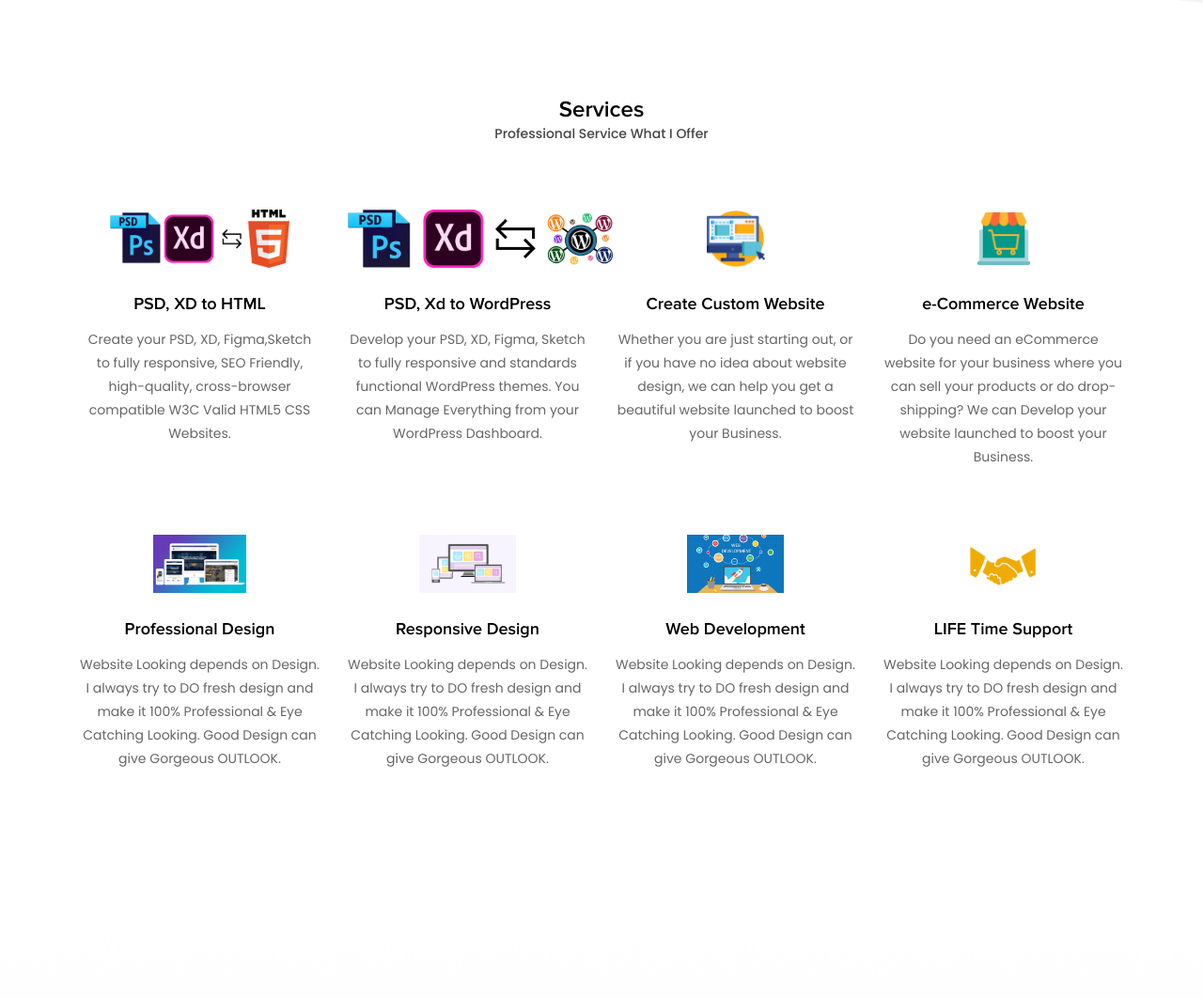
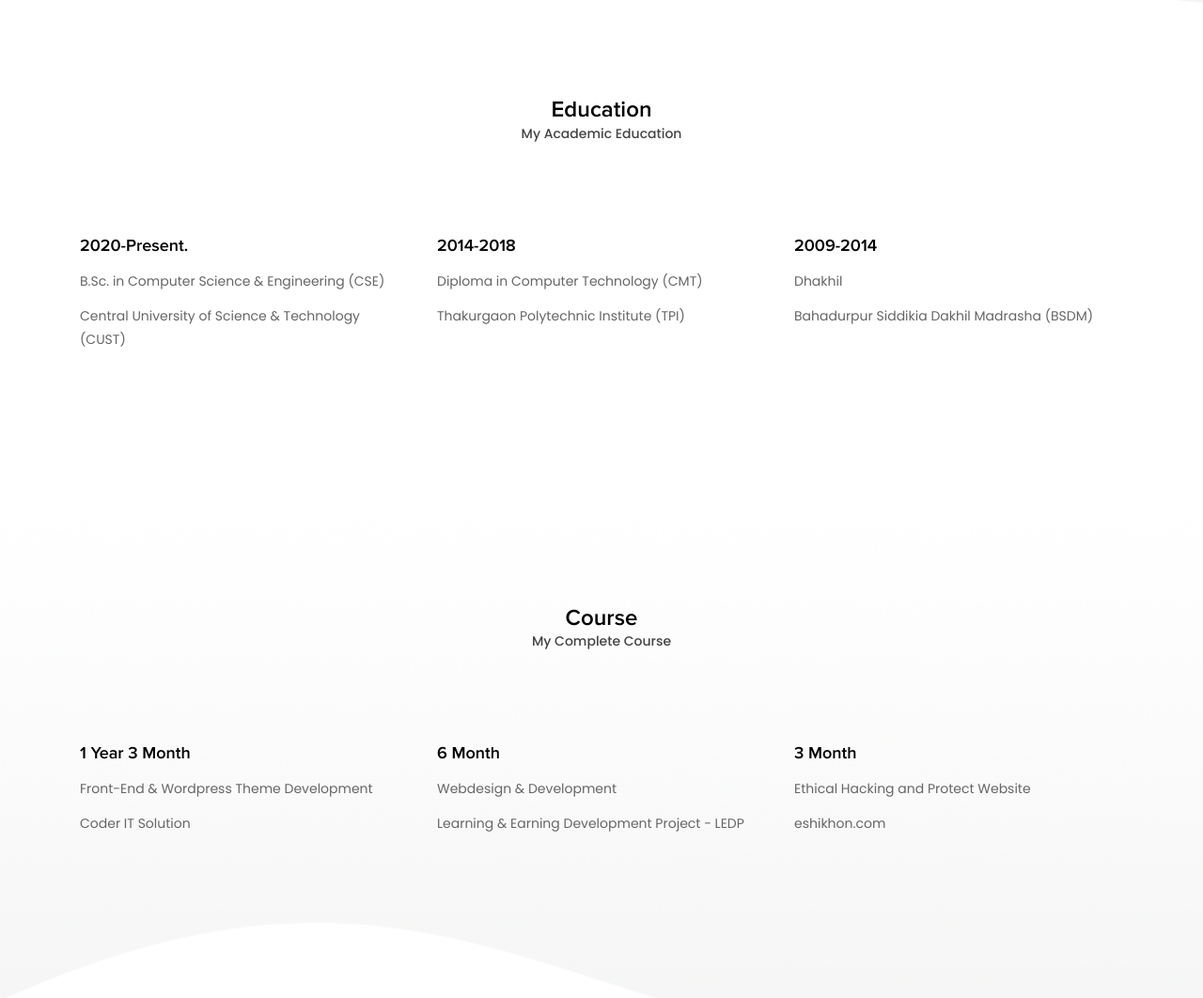
Before and after one commit to codermdyousuf/Portfolio, a plain HTML site: page index.html in a window 1280 px wide. Shown: the part 1291-2353 px from the top of the page at 94% size. Drawn offline with Linux system fonts and the light colour scheme; a script that the page names is missing.

Commit message:
Add files via upload

```diff
--- a/assets/css/style.css
+++ b/assets/css/style.css
@@ -480,6 +480,16 @@ h4 > a{
 .about-text p > span{
     color:#000000;
 }
+/*****************************************************/
+/*************    5. Education Area   *****************/
+/*****************************************************/
+.education {
+	text-align:left !important;
+}
+
+
+
+
 /*****************************************************/
 /*************    5. Services Area   *****************/
 /*****************************************************/
--- a/index.html
+++ b/index.html
@@ -59,7 +59,7 @@
 					<div class="col-xl-12">
 						<div class="y-contact">
 							<ul>
-								<li><a href="mailto:helloyousuf1@gmail.com">Gmail: helloyousuf1@gmail.com</a></li>
+								<li><a href="mailto:codermdoyousuf@gmail.com">Gmail: codermdoyousuf@gmail.com</a></li>
 								<li><a href="tel:01796451581">Phone Number: 01796451581</a></li>
 							</ul>
 						</div>
@@ -93,11 +93,13 @@
 			                            <ul>
 			                                <li><a class='active' data-scroll-nav='0' href="#">Home</a></li>
 			                                <li><a data-scroll-nav='1' href="#">About</a></li>
-			                                <li><a data-scroll-nav='2' href="#">Services</a></li>
-			                                <li><a data-scroll-nav='3' href="#">Skils</a></li>
-			                                <li><a data-scroll-nav='4' href="#">Protfolio</a></li>
-			                                <li><a data-scroll-nav='5' href="#">Clints</a></li>
-			                                <li><a data-scroll-nav='6' href="#">Contact</a></li>
+			                                <li><a data-scroll-nav='2' href="#">Education</a></li>
+			                                <li><a data-scroll-nav='3' href="#">Course</a></li>
+											<li><a data-scroll-nav='4' href="#">Services</a></li>
+			                                <li><a data-scroll-nav='5' href="#">Skils</a></li>
+			                                <li><a data-scroll-nav='6' href="#">Protfolio</a></li>
+			                                <li><a data-scroll-nav='7' href="#">Clints</a></li>
+			                                <li><a data-scroll-nav='8' href="#">Contact</a></li>
 			                            </ul>
 		                        	</nav>
 	                        	</div>
@@ -157,7 +159,7 @@
         				<div class="about-text">
         					<h2>About Me</h2>
         					<h3>Web Designer And Wordpress Developer</h3>
-        					<p>I am <span> Yousuf </span>, Web-designer and developer. I design any kind of WordPress website, and HTML,CSS websites. I started Web Designer Wall in April 2013 as my personal blog to talk about design ideas, trends, and tutorials. The site has been featured on many magazines and galleries. It is also recognized as one of the popular design blogs due to quality content and beautiful design. Thank you for your support and visit.</p>
+        					<p>I am <span> Yousuf </span>, Web-designer and developer. I design any kind of WordPress website, and HTML,CSS websites. I started Web Designer Wall in April 2018 as my personal blog to talk about design ideas, trends, and tutorials. The site has been featured on many magazines and galleries. It is also recognized as one of the popular design blogs due to quality content and beautiful design. Thank you for your support and visit.</p>
         					<!-- Header Button -->
         					<div class="header-btn about-btn">
 		  						<ul>
@@ -172,8 +174,106 @@
         	</div>
         </section>
         <!-- End About Me Area -->
+
+
+		<!-- Start Education Area -->
+		<section class="services-area section-padding" data-scroll-index='2'>
+        	<div class="container">
+        		<div class="row">
+        			<div class="col-xl-12">
+        				<!-- Section Heading -->
+        				<div class="section-heading">
+        					<h2>Education</h2>
+        					<h3>My Academic Education</h3>
+        				</div>
+        			</div>
+        		</div>
+        		<div class="row">
+					<!-- single Education item -->
+        			<div class="col-xl-4 col-md-6">
+        				<div class="single-services-item education">
+        					<h4>2020-Present.</h4>
+        					<p>B.Sc. in Computer Science & Engineering (CSE)</p>
+        					<p>Central University of Science & Technology (CUST)</p>
+        				</div>
+        			</div>
+
+					<!-- single Education item -->
+        			<div class="col-xl-4 col-md-6">
+        				<div class="single-services-item education">
+        					<h4>2014-2018</h4>
+        					<p>Diploma in Computer Technology (CMT)</p>
+        					<p>Thakurgaon Polytechnic Institute (TPI)</p>
+        				</div>
+        			</div>
+
+					<!-- single Education item -->
+        			<div class="col-xl-4 col-md-6">
+        				<div class="single-services-item education">
+        					<h4>2009-2014</h4>
+        					<p>Dhakhil</p>
+        					<p>Bahadurpur Siddikia Dakhil Madrasha (BSDM)</p>
+        				</div>
+        			</div>
+
+
+
+        		</div>
+        	</div>
+        </section>
+		<!-- End Education Area -->
+
+		<!-- Start Course Area -->
+		<section class="my-skills-area section-padding" data-scroll-index='3'>
+        	<div class="container">
+        		<div class="row">
+        			<div class="col-xl-12">
+        				<!-- Section Heading -->
+        				<div class="section-heading">
+        					<h2>Course</h2>
+        					<h3>My Complete Course</h3>
+        				</div>
+        			</div>
+        		</div>
+				<div class="skills">
+	        		<div class="row">
+	        			<!-- single Education item -->
+        			<div class="col-xl-4 col-md-6">
+        				<div class="single-services-item education">
+        					<h4>1 Year 3 Month</h4>
+        					<p>Front-End & Wordpress Theme Development</p>
+        					<p>Coder IT Solution</p>
+        				</div>
+        			</div>
+
+					<!-- single Education item -->
+        			<div class="col-xl-4 col-md-6">
+        				<div class="single-services-item education">
+        					<h4>6 Month</h4>
+        					<p>Webdesign & Development</p>
+        					<p>Learning & Earning Development Project - LEDP</p>
+        				</div>
+        			</div>
+
+					<!-- single Education item -->
+        			<div class="col-xl-4 col-md-6">
+        				<div class="single-services-item education">
+        					<h4>3 Month</h4>
+        					<p>Ethical Hacking and Protect Website</p>
+        					<p>eshikhon.com</p>
+        				</div>
+        			</div>
+
+	        		</div>
+	        	</div>
+        	</div>
+        </section>
+
+
+		<!-- End Course Area -->
+
         <!-- Start Services Area -->
-        <section class="services-area section-padding" data-scroll-index='2'>
+        <section class="services-area section-padding" data-scroll-index='4'>
         	<div class="container">
         		<div class="row">
         			<div class="col-xl-12">
@@ -214,7 +314,7 @@
         				<div class="single-services-item">
         					<img src="assets/images/services/ecommerce-website.png" alt="Services Images">
         					<h4>e-Commerce Website</h4>
-        					<p>Do you need an eCommerce website for your business where you can sell your products or do drop-shipping? We can Develop your website                                 launched to boost your Business.</p>
+        					<p>Do you need an eCommerce website for your business where you can sell your products or do drop-shipping? We can Develop your website launched to boost your Business.</p>
         				</div>
         			</div>
         			<!-- single services item -->
@@ -222,7 +322,7 @@
         				<div class="single-services-item">
         					<img src="assets/images/services/Professional Design.jpg" alt="Services Images">
         					<h4>Professional Design</h4>
-        					<p>Website Looking depends on Design. I always try to DO fresh design and make it 100% Professional & Eye Catching Looking. Good Design                                 can give Gorgeous OUTLOOK.</p>
+        					<p>A beautiful, identifiable and memorable icon design can have a huge impact on the popularity and success of the Web/Mobile. A great Web/Mobile icon should be simple, memorable designed.</p>
         				</div>
         			</div>
         			<!-- single services item -->
@@ -230,7 +330,7 @@
         				<div class="single-services-item">
         					<img src="assets/images/services/Responsive Design.png" alt="Services Images">
         					<h4>Responsive Design</h4>
-        					<p>Website Looking depends on Design. I always try to DO fresh design and make it 100% Professional & Eye Catching Looking. Good Design                                 can give Gorgeous OUTLOOK.</p>
+        					<p>This service is exclusively for responsive website or blog site, web design, landing page, Blog site, Portfolio, e-commerce, Business site or any type of elementor website by Elementor pro page builder.</p>
         				</div>
         			</div>
         			<!-- single services item -->
@@ -246,7 +346,7 @@
         				<div class="single-services-item">
         					<img src="assets/images/services/LIFE-Time-Support.png" alt="Services Images">
         					<h4>LIFE Time Support</h4>
-        					<p>Website Looking depends on Design. I always try to DO fresh design and make it 100% Professional & Eye Catching Looking. Good Design                                 can give Gorgeous OUTLOOK.</p>
+        					<p>Provide lifetime support fetch any problem. I always try to DO fresh design and make it 100% Professional & Eye Catching Looking. Good Design can give Gorgeous OUTLOOK and Beautifull.</p>
         				</div>
         			</div>
         		</div>
@@ -254,7 +354,7 @@
         </section>
         <!-- End Services Area -->
         <!-- Start My Skills Area -->
-        <section class="my-skills-area section-padding" data-scroll-index='3'>
+        <section class="my-skills-area section-padding" data-scroll-index='5'>
         	<div class="container">
         		<div class="row">
         			<div class="col-xl-12">
@@ -345,7 +445,7 @@
         </section>
         <!-- End My Skills Area -->
         <!-- Start My Protfolio Area -->
-        <section class="my-protfolio-area section-padding" data-scroll-index='4'>
+        <section class="my-protfolio-area section-padding" data-scroll-index='6'>
         	<div class="container">
         		<div class="row">
         			<div class="col-xl-12">
@@ -635,7 +735,7 @@
         </section>
         <!-- End Hire Me Area -->
         <!-- Start Testimonials Area -->
-		<section class="testimonials-area section-padding" data-scroll-index='5'>
+		<section class="testimonials-area section-padding" data-scroll-index='7'>
 			<div class="container">
 				<div class="row">
 					<div class="col-xl-12">
@@ -786,7 +886,7 @@
 		</section>
         <!-- End Testimonials Area -->
         <!-- Start Contact Area -->
-        <section class="contact-area section-padding" data-scroll-index='6'>
+        <section class="contact-area section-padding" data-scroll-index='8'>
         	<div class="container">
         		<div class="row">
         			<div class="col-xl-12">
@@ -822,7 +922,7 @@
 	        					</div>
 	        					<div class="about-social-content">
 	        						<h6>yOUSUF</h6>
-	        						<a href="mailto:yousuf800363@email.com">yousuf800363@email.com</a>
+	        						<a href="mailto:codermdoyousuf@gmail.com">codermdoyousuf@gmail.com</a>
 	        						<p>- Dhaka, Bangladesh</p>
 	        					</div>
 	        				</div>
@@ -832,7 +932,7 @@
 	        						<li><a href="https://www.facebook.com/codermdyousufali"><i class="fa fa-facebook" aria-hidden="true"></i></a></li>
 	        						<li><a href="https://twitter.com/yousufa297"><i class="fa fa-twitter" aria-hidden="true"></i></a></li>
 	        						<li><a href="https://www.instagram.com/yousuf800363/"><i class="fa fa-instagram" aria-hidden="true"></i></a></li>
-	        						<li><a href="mailto:yousuf800363@gmail.com"><i class="fa fa-at" aria-hidden="true"></i></a></li>
+	        						<li><a href="mailto:codermdoyousuf@gmail.com"><i class="fa fa-at" aria-hidden="true"></i></a></li>
 	        						<li><a href="skype:yousufa297"><i class="fa fa-skype" aria-hidden="true"></i></a></li>
 	        						<li><a href="https://www.pinterest.com/yousufa297/"><i class="fa fa-pinterest-p" aria-hidden="true"></i></a></li>
 	        					</ul>
```
